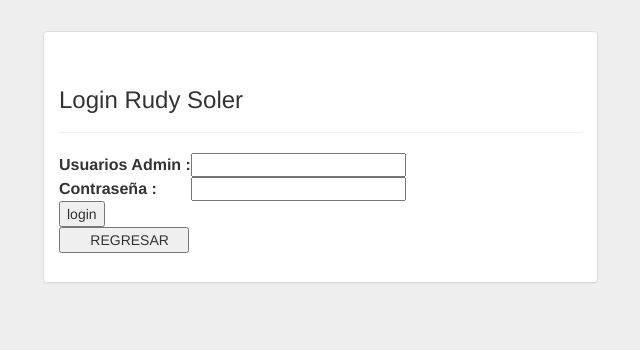
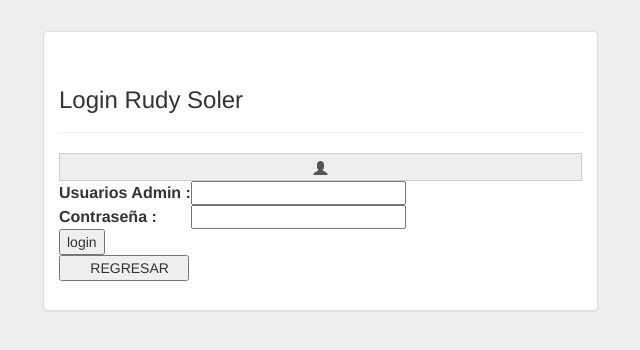
Before and after one commit to Rudy25/hola, a Django app: template userprofile/templates/login.html in a window 1280 px wide. Shown: the top 350 px of the page, without its empty margins (27-667 px from the left). Run offline with Django 3.2, Linux system fonts and the light colour scheme; the template is opened without the code that fills it: values that come from a table or form of the project are taken from there, others are empty; some libraries are stand-ins or nearby versions.

Commit message:
first commit mejroando presntacion

```diff
--- a/userprofile/templates/login.html
+++ b/userprofile/templates/login.html
@@ -30,7 +30,7 @@
                         </div>
          <table>
             <tr>
-                <th>Usuarios Admin :</th><td>{{form.username}}</td>
+                <th>Usuarios Admin :</th><span class="input-group-addon"><span class="glyphicon glyphicon-user"></span></span><td>{{form.username}}</td>
             </tr>
 
              <tr>
```
Also changed, not shown: userprofile/db.sqlite3.
